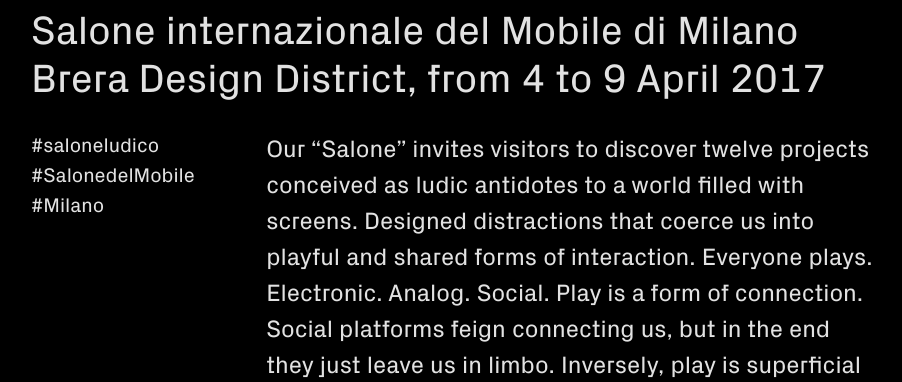
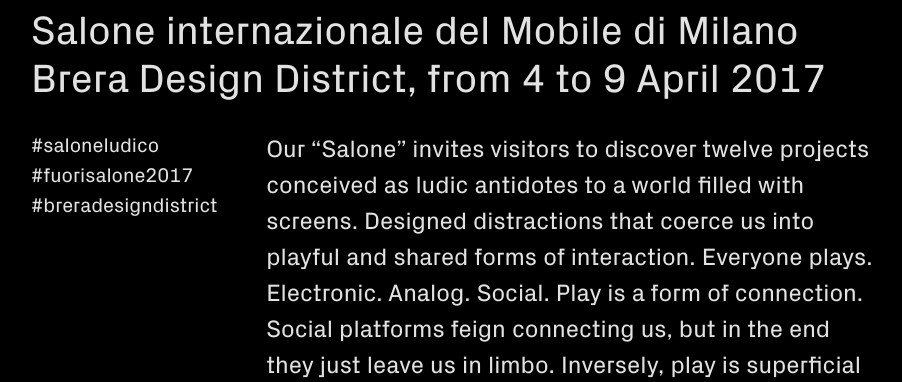
Before and after one commit to MarionCouesnon/salone-ludico, a PHP site: page / in a window 1280 px wide. Shown: the part 1728-2110 px from the top of the page, without its empty margins (81-983 px from the left). Run offline with PHP 8.4, Linux system fonts and the light colour scheme.

Commit message:
update twitter hashtags

```diff
--- a/index.php
+++ b/index.php
@@ -24,8 +24,8 @@
     <div class="text-wrapper">
       <div class="to-twitter">
         <a href="https://twitter.com/search?f=tweets&q=%23saloneludico&src=typd" class="hashtags">#saloneludico</a>
-        <a href="https://twitter.com/search?f=tweets&q=SalonedelMobile&src=typd" class="hashtags">#SalonedelMobile</a>
-        <a href="https://twitter.com/search?f=tweets&q=Milano&src=typd" class="hashtags">#Milano</a>
+        <a href="https://twitter.com/search?q=%23fuorisalone2017&src=typd" class="hashtags">#fuorisalone2017</a>
+        <a href="https://twitter.com/search?q=%23breradesigndistrict&src=typd" class="hashtags">#breradesigndistrict</a>
       </div>
       <div class="text-container">
       <p class="subject">Our “Salone” invites visitors to discover twelve projects conceived as ludic antidotes to a world filled with screens. Designed distractions that coerce us into playful and shared forms of interaction. Everyone plays. Electronic. Analog. Social. Play is a form of connection. Social platforms feign connecting us, but in the end they just leave us in limbo. Inversely, play is superficial by design, while secretly inviting us into a deeper understanding of each other and of our own limits.</p>
```
